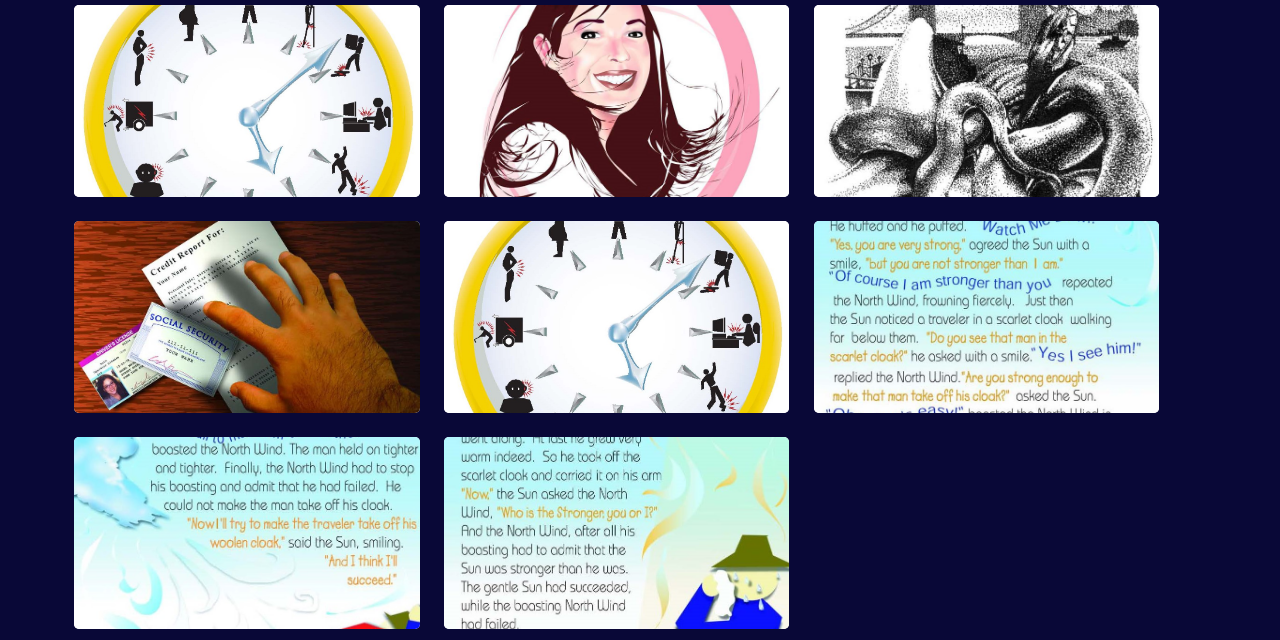
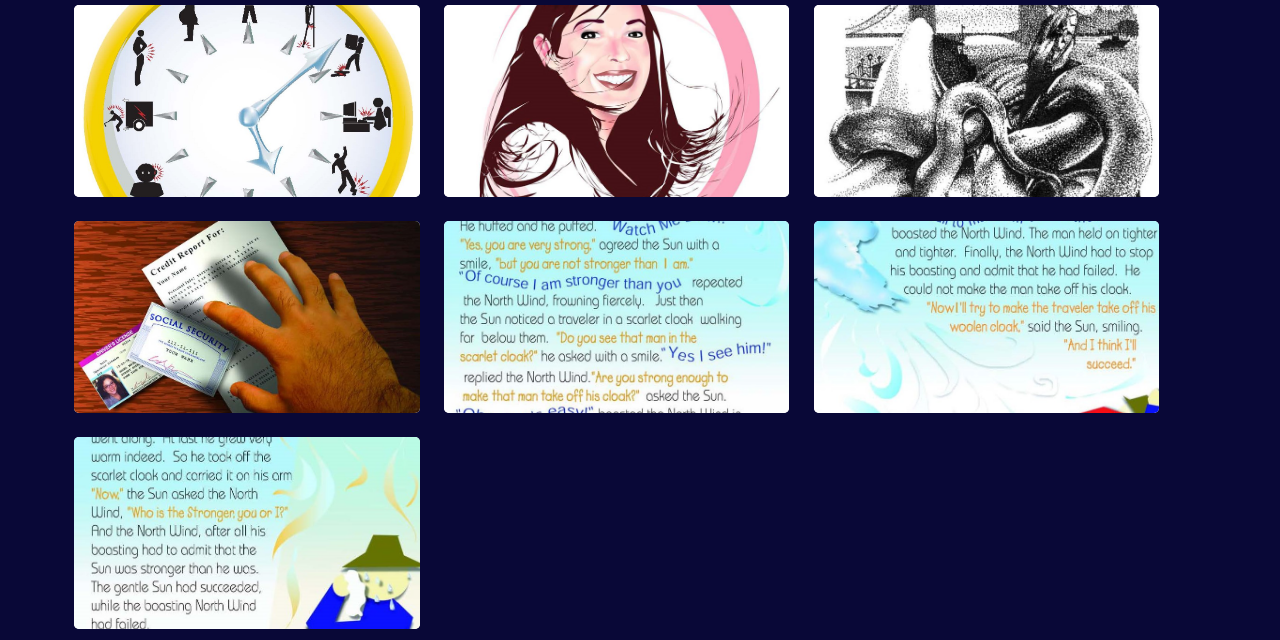
Before and after one commit to AngelMNM/p2_negron_angel, a plain HTML site: page illustration.html in a window 1280 px wide. Shown: the part 1219-1859 px from the top of the page. Drawn offline with nearby package versions, Linux system fonts and the light colour scheme.

Commit message:
11th hour duplicate image removal

```diff
--- a/illustration.html
+++ b/illustration.html
@@ -147,10 +147,6 @@
 						<img class="work" src="images/theft.jpg" alt="theft"></a>
 					</li>
           <li>
-						<a href="images/injuryclock.jpg" data-lightbox="injuryclock" data-title="The Injury Clock - Editorial &nbsp; &nbsp;|&nbsp; &nbsp; Adobe Illustrator">
-						<img class="work" src="images/injuryclock.jpg" alt="injuryclock"></a>
-					</li>
-					<li>
 						<a href="images/wind1.jpg" data-lightbox="windsun" data-title="The wind and the sun - Personal &nbsp; &nbsp;|&nbsp; &nbsp; Adobe Photoshop">
 						<img class="work" src="images/wind1.jpg" alt="pam"></a>
 					</li>
```
